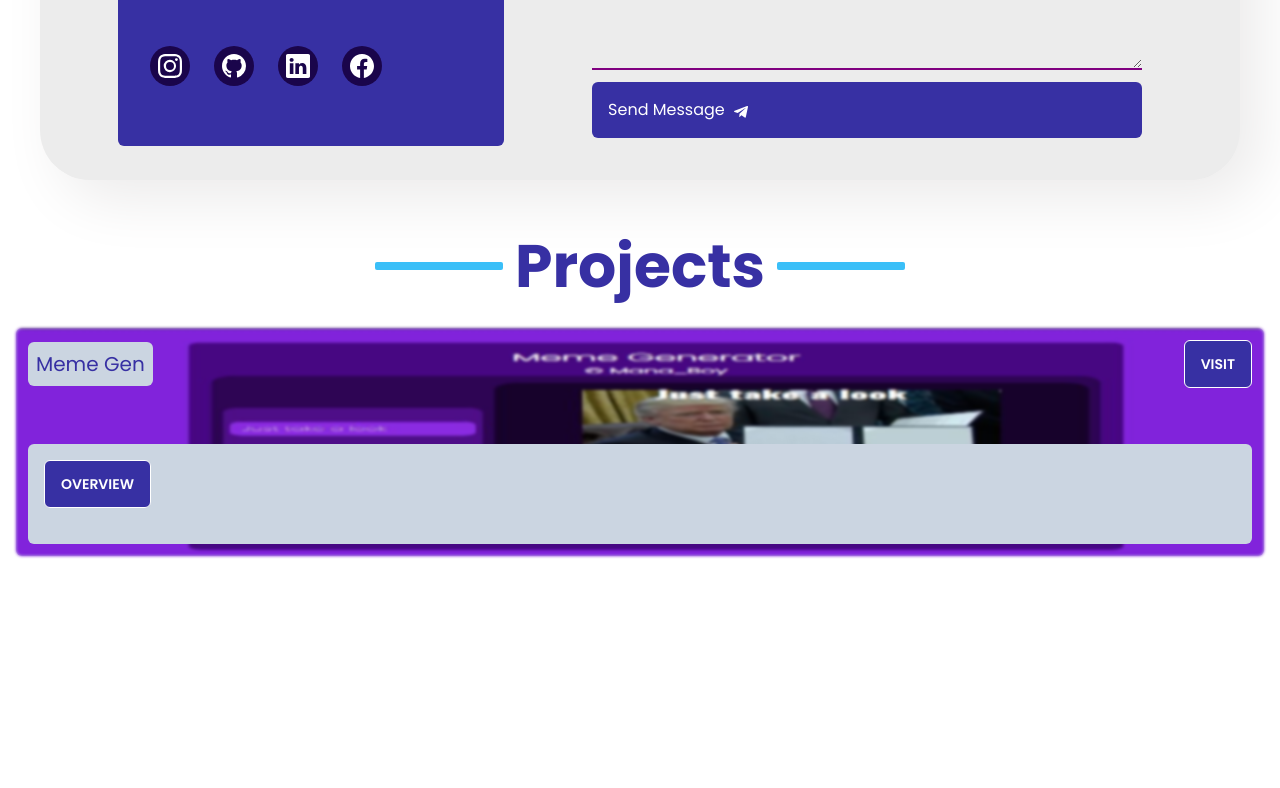
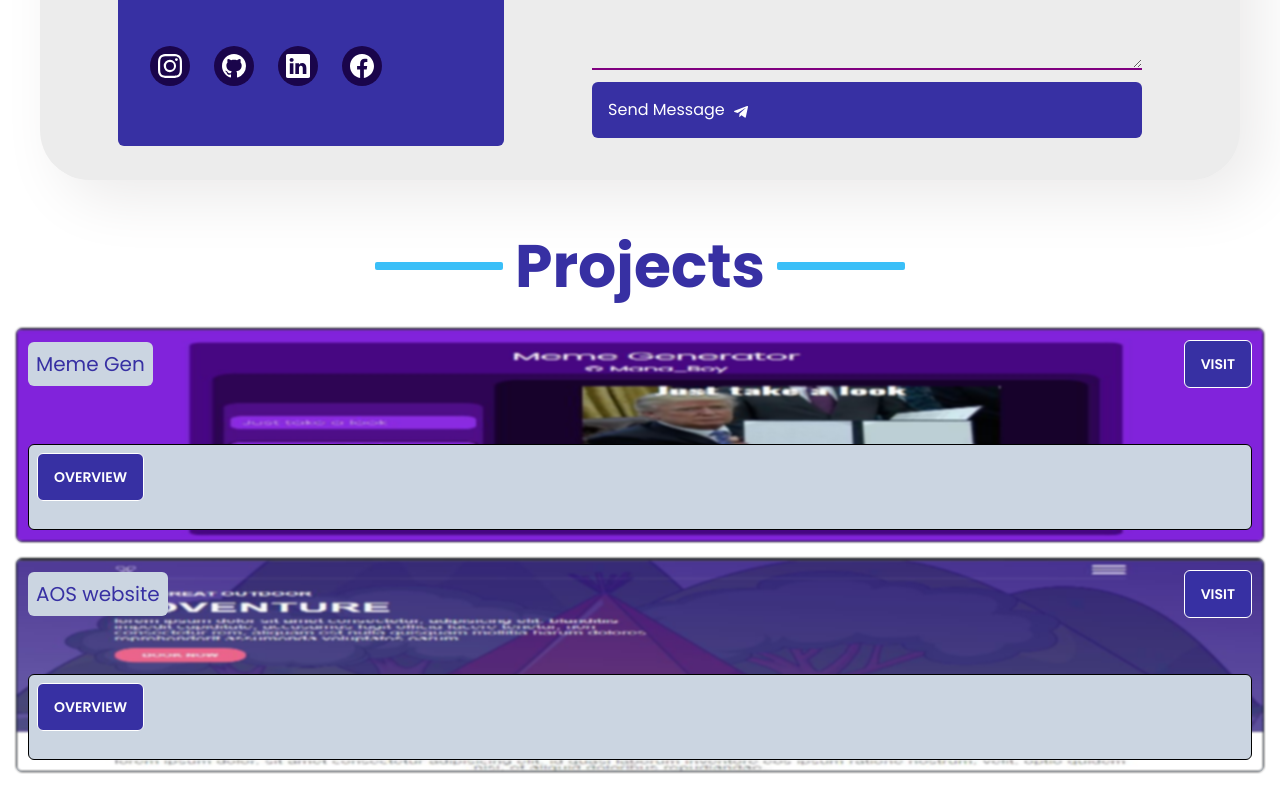
Before and after one commit to manaboy-07/Portfolio, a React (Create React App) app: page / in a window 1280 px wide. Shown: the part 2291-3079 px from the top of the page. Before the commit the page ends 2863 px from the top, so only its background shows below. Built offline with nearby package versions, Linux system fonts and the light colour scheme.

Commit message:
working on project sectioon

```diff
--- a/src/App.css
+++ b/src/App.css
@@ -5,6 +5,9 @@ html {
 /* .background {
   background-image: url("./Assets/Animated.svg");
 } */
+.blur-bg {
+  border: 1px solid black;
+}
 .avatar {
   margin-top: 40px;
   width: 80%;
@@ -44,8 +47,9 @@ html {
   box-shadow: 20px 20px 60px #ecebeb, -20px -20px 60px #ffffff;
 }
 .p-img {
-  filter: blur(1.8px);
-  -webkit-filter: blur(1.8px);
+  filter: blur(1.2px);
+  border: 1px solid black;
+  -webkit-filter: blur(1.2px);
 }
 .hide {
   display: none;
--- /dev/null
+++ b/src/Components/ProjectProps.jsx
@@ -0,0 +1,54 @@
+/** @format */
+
+import React, { useState } from "react";
+import { BsXLg } from "react-icons/bs";
+function ProjectProps({ name, src, des }) {
+  const [overview, setOverview] = useState(false);
+  const handleView = () => {
+    setOverview(true);
+  };
+  const hideView = () => {
+    setOverview(false);
+  };
+  return (
+    <>
+      <div className='m-4 p-3 bg-slate-300 rounded-md relative -z-0'>
+        <img
+          src={src}
+          alt=''
+          className='p-img rounded-md absolute w-full h-full top-0 left-0 -z-10'
+        />
+        <div className='flex  items-center justify-between'>
+          <h1 className='text-xl bg-slate-300 text-primary p-2 rounded-md '>
+            {name}
+          </h1>
+          <button className='btn rounded-md bg-primary text-white hover:bg-primary'>
+            <a href='#'>Visit</a>
+          </button>
+        </div>
+        <div className=' mt-14  blur-bg bg-slate-300  rounded-md p-2'>
+          <div className='flex'>
+            <button
+              onClick={handleView}
+              className='btn rounded-md bg-primary text-white hover:bg-primary'>
+              Overview
+            </button>
+          </div>
+
+          <div className='flex items-center justify-between mt-5 bg-primary text-white  rounded-md '>
+            <h3 className={overview ? "show p-2" : "hide p-2"}>{des}</h3>
+            <div className={overview ? "show" : "hide"}>
+              <button
+                onClick={hideView}
+                className='text-2xl border-0 outline-0 mb-3 mx-7 btn rounded-md p-1 text-white bg-primary font-bold hover:bg-primary'>
+                <BsXLg className='p-1 mt-2' />
+              </button>
+            </div>
+          </div>
+        </div>
+      </div>
+    </>
+  );
+}
+
+export default ProjectProps;
--- a/src/Components/Projects.jsx
+++ b/src/Components/Projects.jsx
@@ -2,15 +2,9 @@
 
 import React, { useState } from "react";
 import meme from "../Assets/meme.JPG";
-import { BsXLg } from "react-icons/bs";
+import aos from "../Assets/aos.JPG";
+import ProjectProps from "./ProjectProps";
 function Projects() {
-  const [overview, setOverview] = useState(false);
-  const handleView = () => {
-    setOverview(true);
-  };
-  const hideView = () => {
-    setOverview(false);
-  };
   return (
     <div>
       <div className='p-4 text-3xl mt-7 flex justify-center items-center'>
@@ -23,43 +17,21 @@ function Projects() {
         <div className='w-24 h-2 rounded-sm bg-info md:w-32 '></div>
       </div>
       <section>
-        <div className='m-4 p-3 bg-slate-300 rounded-md relative -z-0'>
-          <img
-            src={meme}
-            alt=''
-            className='p-img rounded-md absolute w-full h-full top-0 left-0 -z-10'
-          />
-          <div className='flex  items-center justify-between'>
-            <h1 className='text-xl bg-slate-300 text-primary p-2 rounded-md '>
-              Meme Gen
-            </h1>
-            <button className='btn rounded-md bg-primary text-white hover:bg-primary'>
-              <a href='#'>Visit</a>
-            </button>
-          </div>
-          <div className=' mt-14  bg-slate-300 rounded-md p-4'>
-            <div className='flex'>
-              <button
-                onClick={handleView}
-                className='btn rounded-md bg-primary text-white hover:bg-primary'>
-                Overview
-              </button>
-            </div>
-
-            <div className='flex items-center justify-between mt-5 bg-primary text-white  rounded-md '>
-              <h3 className={overview ? "show p-2" : "hide p-2"}>
-                A website that uses api and connects to memes
-              </h3>
-              <div className={overview ? "show" : "hide"}>
-                <button
-                  onClick={hideView}
-                  className='text-2xl border-0 outline-0 mb-3 mx-7 btn rounded-md p-1 text-white bg-primary font-bold hover:bg-primary'>
-                  <BsXLg className='p-1 mt-2' />
-                </button>
-              </div>
-            </div>
-          </div>
-        </div>
+        <ProjectProps
+          name='Meme Gen'
+          src={meme}
+          des='A meme generator made with an api with an input text field'
+        />
+        <ProjectProps
+          name='AOS website'
+          src={aos}
+          des='A website using the javascript aos library'
+        />
+         {/* <ProjectProps
+          name='AOS website'
+          src={aos}
+          des='A website using the javascript aos library'
+        /> */}
       </section>
     </div>
   );
```
